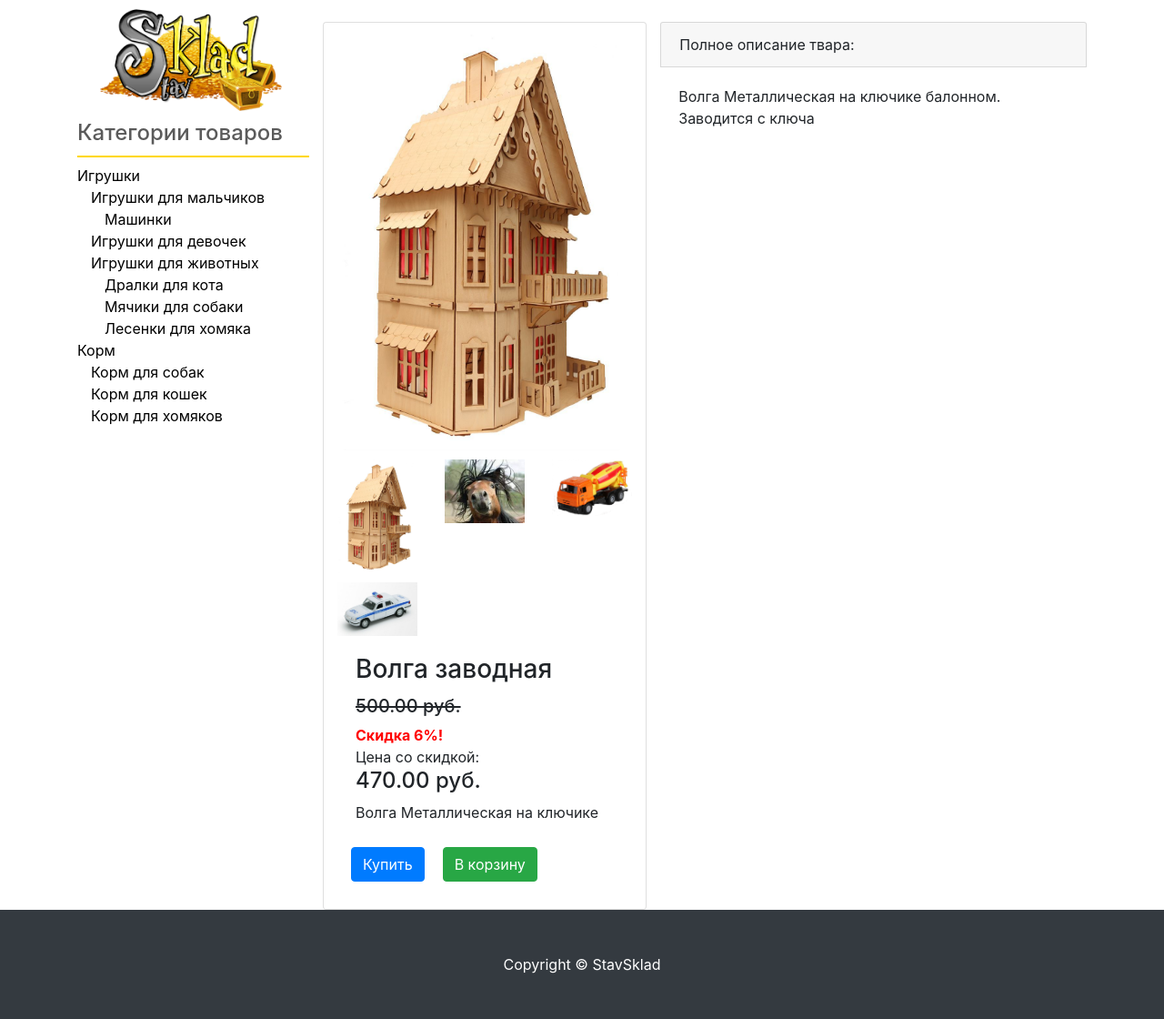
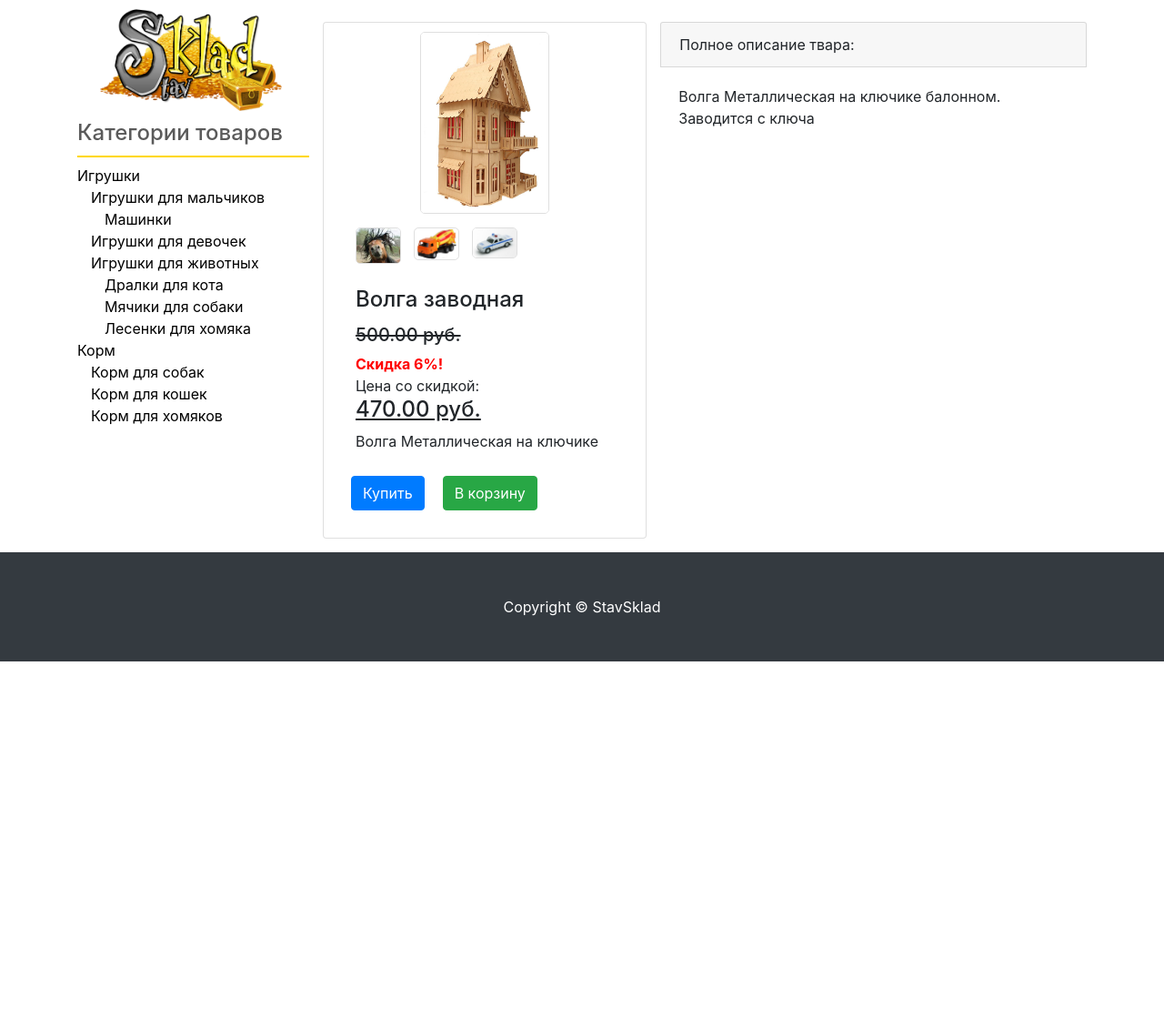
Before and after one commit to flash-develop/shop, a CodeIgniter app: page /shop/product/3 in a window 1280 px wide. Shown: the part 77-1197 px from the top of the page at 91% size. After the commit the page ends 804 px from the top, so only its background shows below. Run offline with CodeIgniter, Linux system fonts and the light colour scheme; data comes from the database, SQL or seed files in the repository.

Commit message:
product done for now

```diff
--- a/admin/application/views/products/update.php
+++ b/admin/application/views/products/update.php
@@ -102,7 +102,9 @@
 <div class="row">
     <?php foreach ($product->images as $each_image) {?>
         <div class="col-sm-2 position-relative">
-            <a data-lightbox="product-image" href="<?php echo base_url(); ?>images/<?php echo $each_image->img_name; ?>"><img class="position-relative img-size img-style" src="<?php echo base_url(); ?>images/<?php echo $each_image->img_name; ?>" style="height: 100px;" ></a>
+            <a data-lightbox="product-image" href="<?php echo base_url(); ?>images/<?php echo $each_image->img_name; ?>">
+              <img class="position-relative img-size img-style" src="<?php echo base_url(); ?>images/<?php echo $each_image->img_name; ?>" style="height: 100px;" >
+            </a>
             <img id="<?php echo $each_image->id; ?>" class="position-relative delete-img" data-toggle="modal" data-target="#myModal" src="<?php echo base_url(); ?>images/delete.png ?>" height="30">
         </div>
     <?php } ?>
--- a/application/views/content/product.php
+++ b/application/views/content/product.php
@@ -1,25 +1,30 @@
 <div class="row">
-		<div class="card mt-4 col-md-5">
-            <img class="img-top img-fluid" src="<?php echo base_url(); ?>images/<?php echo $product->images[0]->img_name; ?>" alt="">
-            <div class="row">
-
-            		<?php foreach ($product->images as $each_image) { ?>
-            			<div class="col-md-4">
-	            			<img class="img-bottom img-fluid" src="<?php echo base_url(); ?>images/<?php echo $each_image->img_name; ?>" alt="">
-	            		</div>
-	            	<?php } ?>
-
+		<div class="margin-bottom-15 card mt-4 col-md-5">
+            <a class="text-center img-a-style" data-lightbox="product-image" href="<?php echo base_url(); ?>/admin/images/<?php echo $product->images[0]->img_name; ?>">
+            		<img data-lightbox="product-image" class="img-top img-fluid" src="<?php echo base_url(); ?>/admin/images/<?php echo $product->images[0]->img_name; ?>" alt="">
+            	</a>
+            <div class="row padding-0-15">
+        		<?php foreach ($product->images as $key => $each_image) { ?>
+        			<?php if ($key == 0) {
+        				continue;
+        			}?>
+        			<div class="col-sm-2 img-a-style margin-5">
+            			<a data-lightbox="product-image" href="<?php echo base_url(); ?>/admin/images/<?php echo $each_image->img_name; ?>">
+            				<img data-lightbox="product-image" class="img-bottom img-fluid " src="<?php echo base_url(); ?>/admin/images/<?php echo $each_image->img_name; ?>" alt="">
+            			</a>
+            		</div>
+            	<?php } ?>
 	        </div>
             <div class="card-body">
-              	<h3 class="card-title"><?php echo $product->title; ?></h3>
+              	<h4 class="card-title"><?php echo $product->title; ?></h4>
 
               	<?php if (!empty($product->sale_percent)) { ?>
               		<h5><strike><?php echo $product->price; ?> руб.</strike></h5>
               		<div style="color: red;"><strong>Скидка <?php echo $product->sale_percent; ?>%!</strong></div>
 					Цена со скидкой:
-              		<h4><?php echo $product->sale_price; ?> руб.</h4>
+              		<h4><u><?php echo $product->sale_price; ?> руб.</u></h4>
               	<?php } else { ?>
-              		<h4><?php echo $product->price; ?> руб.</h4>
+              		<h4><u><?php echo $product->price; ?> руб.</u></h4>
               	<?php } ?>
               	<p class="card-text"><?php echo $product->short_description; ?></p>
               	<div class="row">
--- a/application/views/main_tpl.php
+++ b/application/views/main_tpl.php
@@ -13,12 +13,14 @@
     <link href="<?php echo base_url(); ?>bootstrap/css/bootstrap.min.css" rel="stylesheet">
     <link href="<?php echo base_url(); ?>css/product_css.css" rel="stylesheet">
     <link href="<?php echo base_url(); ?>css/main_css.css" rel="stylesheet">
+    <link rel="stylesheet" href="<?php echo base_url(); ?>plugins/lightbox2/css/lightbox.css">
 
     <script type="text/javascript">
       var base_url = '<?php echo base_url(); ?>';
     </script>
     <script type="text/javascript" src="<?php echo base_url(); ?>plugins/jquery-ui/jquery.js"></script>
     <script type="text/javascript" src="<?php echo base_url(); ?>bootstrap/js/bootstrap.bundle.min.js"></script>
+    <script src="<?php echo base_url(); ?>plugins/lightbox2/js/lightbox.js"></script>
 
   </head>
 
--- a/css/product_css.css
+++ b/css/product_css.css
@@ -7,11 +7,37 @@
 }
 
 .img-top {
-	width: 100%;
+	height: 200px;
 	padding-top: 10px;
+	border: 1px solid;
+    border-color: #dfdfdf;
+    border-radius: 5px;
+    margin-top: 10px;
+    padding: 0;
 }
 
 .img-bottom {
-	width: 100%;
-	padding-top: 10px;
+	max-width: 50px;
+    padding: 5px;
+    border: 1px solid;
+    border-color: #dfdfdf;
+    border-radius: 5px;
+    margin-top: 10px;
+    padding: 0;
 }
+
+.margin-bottom-15 {
+	margin-bottom: 15px;
+}
+
+.img-a-style {
+
+}
+
+.margin-5 {
+	margin: 5px;
+}
+
+.padding-0-15 {
+	padding: 0 15px;
+}
```
Also changed, not shown: admin/images/2017-12-26_12-32-08.jpg (added), admin/images/2017-12-26_12-32-08.png (added), admin/images/2017-12-26_12-32-081.JPG (added).
